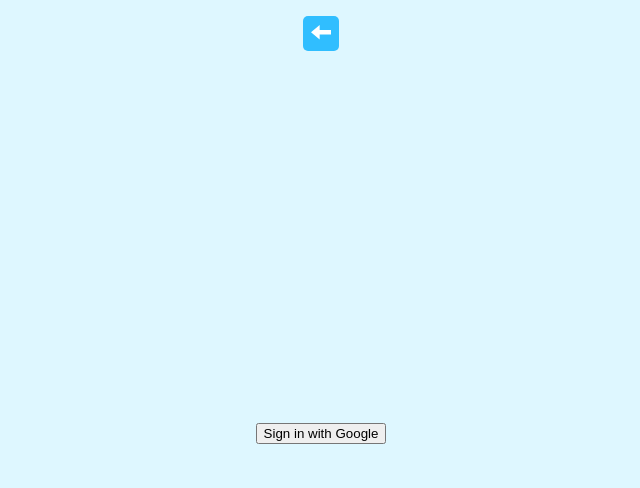
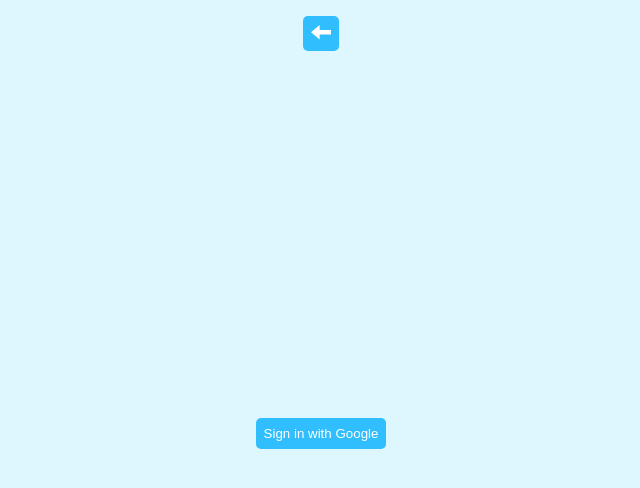
Before and after one commit to gwood1963/group-design-practical, a React (Create React App) app: page /signup in a window 1280 px wide. Shown: the top 488 px of the page, without its empty margins (319-959 px from the left). Built offline with nearby package versions, Linux system fonts and the light colour scheme.

Commit message:
Built base page

```diff
--- /dev/null
+++ b/src/components/ActionButton.tsx
@@ -0,0 +1,23 @@
+interface ActionButtonProps {
+  onClick: (e: React.MouseEvent<HTMLButtonElement>) => void;
+  text: string;
+}
+const ActionButton = ({ onClick, text }: ActionButtonProps) => {
+  return (
+    <button
+      style={{
+        color: "white",
+        backgroundColor: "#30beff",
+        borderRadius: "5px",
+        padding: "0.5rem",
+        margin: "1rem",
+        border: "none",
+      }}
+      onClick={onClick}
+    >
+      {text}
+    </button>
+  );
+};
+
+export default ActionButton;
--- a/src/index.tsx
+++ b/src/index.tsx
@@ -6,11 +6,12 @@ import { createBrowserRouter, RouterProvider } from "react-router-dom";
 import SignupPage from "./pages/SignupPage";
 import { initializeApp } from "firebase/app";
 import PageWrapper from "./components/PageWrapper";
+import HomePage from "./pages/HomePage";
 
 const router = createBrowserRouter([
   {
     path: "/",
-    element: <div>Hello world</div>,
+    element: <HomePage />,
   },
   {
     path: "/signup",
--- /dev/null
+++ b/src/pages/HomePage.tsx
@@ -0,0 +1,20 @@
+import LinkButton from "../components/LinkButton";
+
+const HomePage = () => {
+  return (
+    <main
+      style={{
+        display: "flex",
+        flexDirection: "row",
+        justifyContent: "space-around",
+        alignItems: "center",
+        height: "100%",
+      }}
+    >
+      <LinkButton text="Candidate" target="signup" />
+      <LinkButton text="Admin" target="adminRoot" />
+    </main>
+  );
+};
+
+export default HomePage;
--- a/src/pages/SignupPage.tsx
+++ b/src/pages/SignupPage.tsx
@@ -2,6 +2,7 @@ import LinkButton from "../components/LinkButton";
 import { getAuth, GoogleAuthProvider, signInWithPopup } from "firebase/auth";
 import { useState } from "react";
 import { useNavigate } from "react-router-dom";
+import ActionButton from "../components/ActionButton";
 
 const SignupPage = () => {
   const navigate = useNavigate();
@@ -24,7 +25,7 @@ const SignupPage = () => {
           height: "100%",
         }}
       >
-        <button
+        <ActionButton
           onClick={(_) => {
             signInWithPopup(auth, provider)
               .then((_) => {
@@ -34,9 +35,8 @@ const SignupPage = () => {
                 setError(`Error ${error.code} - ${error.message}`);
               });
           }}
-        >
-          Sign in with Google
-        </button>
+          text="Sign in with Google"
+        />
         {error !== undefined && <p>error</p>}
       </main>
     </>
```
